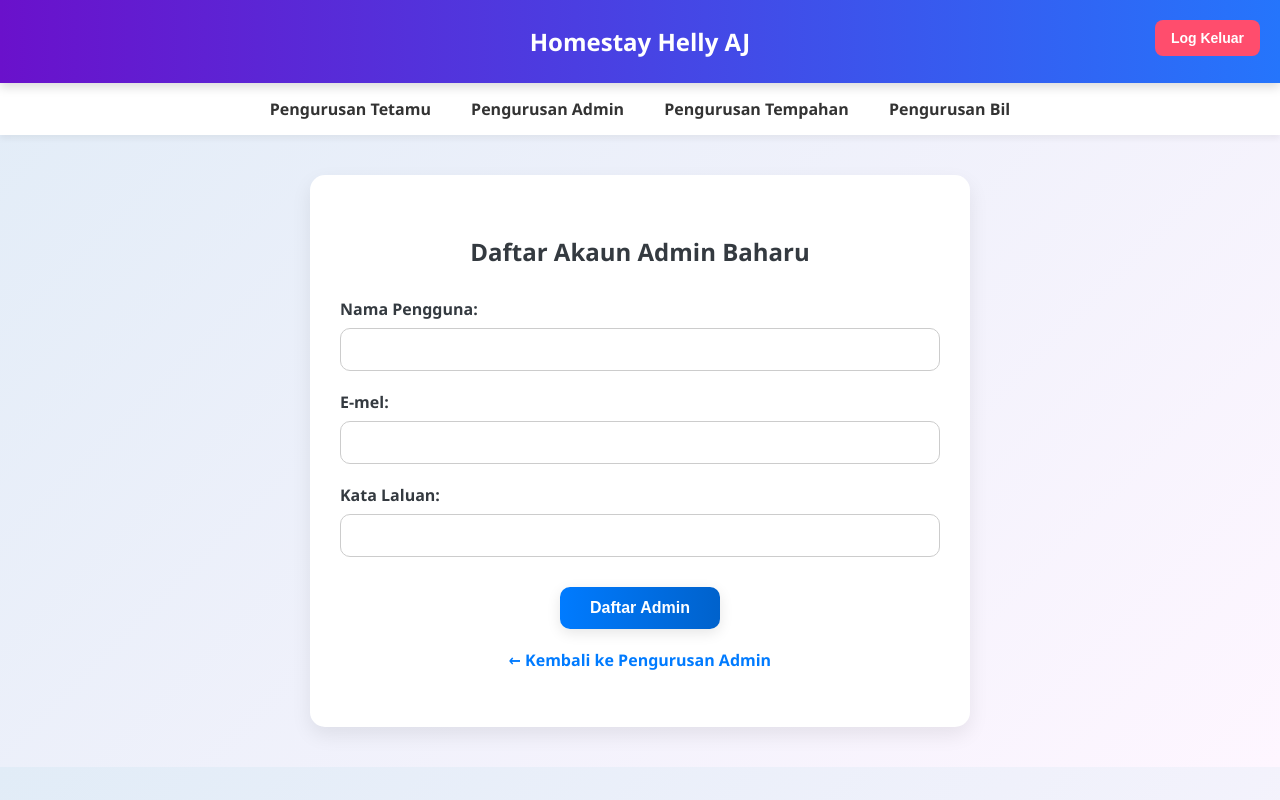
After one commit to syahmiabdulhalim/HomestayHellyAJ, a Flask app: template Code/templates/add_admin.html in a window 1280 px wide. The commit adds this page. Run offline with Flask 3, Linux system fonts and the light colour scheme; the template is opened without the code that fills it, so the values that code supplies are empty.

Commit message:
Updated admin form ;)

```diff
--- /dev/null
+++ b/Code/templates/add_admin.html
@@ -0,0 +1,192 @@
+<!DOCTYPE html>
+<html lang="ms">
+<head>
+  <meta charset="UTF-8" />
+  <meta name="viewport" content="width=device-width, initial-scale=1.0"/>
+  <title>Daftar Admin Baharu</title>
+  <style>
+    body {
+      font-family: 'Segoe UI', Tahoma, Geneva, Verdana, sans-serif;
+      background: linear-gradient(135deg, #e1ecf7, #fef6ff);
+      margin: 0;
+      padding: 0;
+    }
+
+    .header {
+      background-image: linear-gradient(90deg, #6a11cb 0%, #2575fc 100%);
+      color: white;
+      padding: 25px;
+      text-align: center;
+      font-size: 24px;
+      font-weight: bold;
+      position: relative;
+      box-shadow: 0 4px 10px rgba(0, 0, 0, 0.15);
+    }
+
+    .logout-button {
+      position: absolute;
+      top: 20px;
+      right: 20px;
+      background-color: #ff4d6d;
+      color: white;
+      border: none;
+      border-radius: 8px;
+      padding: 10px 16px;
+      cursor: pointer;
+      font-size: 14px;
+      font-weight: 600;
+      transition: background-color 0.3s ease;
+    }
+
+    .logout-button:hover {
+      background-color: #e60039;
+    }
+
+    .nav {
+      background-color: #ffffff;
+      padding: 15px 0;
+      text-align: center;
+      box-shadow: 0 4px 6px rgba(0, 0, 0, 0.05);
+    }
+
+    .nav a {
+      margin: 0 18px;
+      text-decoration: none;
+      color: #333;
+      font-weight: 600;
+      font-size: 16px;
+      transition: color 0.3s ease;
+    }
+
+    .nav a:hover {
+      color: #6a11cb;
+    }
+
+    .management-container {
+      background-color: #ffffff;
+      padding: 40px 30px;
+      border-radius: 15px;
+      box-shadow: 0 8px 20px rgba(0, 0, 0, 0.08);
+      max-width: 600px;
+      margin: 40px auto;
+    }
+
+    h2 {
+      text-align: center;
+      color: #343a40;
+      margin-bottom: 30px;
+      font-weight: 600;
+    }
+
+    .form-group {
+      margin-bottom: 20px;
+    }
+
+    label {
+      display: block;
+      margin-bottom: 8px;
+      font-weight: 600;
+      color: #343a40;
+    }
+
+    input[type="text"],
+    input[type="email"],
+    input[type="password"] {
+      width: 100%;
+      padding: 12px 14px;
+      border: 1px solid #ccc;
+      border-radius: 10px;
+      font-size: 15px;
+      box-sizing: border-box;
+      transition: border-color 0.3s ease;
+    }
+
+    input:focus {
+      border-color: #2575fc;
+      outline: none;
+    }
+
+    .action-buttons {
+      margin-top: 30px;
+      text-align: center;
+    }
+
+    .submit-btn {
+      background: linear-gradient(to right, #007bff, #0062cc);
+      color: white;
+      border: none;
+      padding: 12px 30px;
+      font-size: 16px;
+      font-weight: 600;
+      border-radius: 10px;
+      cursor: pointer;
+      box-shadow: 0 4px 14px rgba(0, 0, 0, 0.1);
+      transition: background 0.3s ease, transform 0.2s ease;
+    }
+
+    .submit-btn:hover {
+      background: linear-gradient(to right, #0062cc, #0056b3);
+      transform: translateY(-2px);
+    }
+
+    .back-button {
+      margin-top: 20px;
+      text-align: center;
+    }
+
+    .back-button a {
+      color: #007bff;
+      text-decoration: none;
+      font-weight: 600;
+    }
+
+    .back-button a:hover {
+      text-decoration: underline;
+    }
+  </style>
+</head>
+<body>
+
+  <div class="header">
+    Homestay Helly AJ
+    <button class="logout-button" onclick="location.href='/logout'">Log Keluar</button>
+  </div>
+
+  <div class="nav">
+     <a href="../templates/admin_guest_management.html">Pengurusan Tetamu</a>
+    <a href="../templates/admin_admin_management.html">Pengurusan Admin</a>
+    <a href="../templates/admin_booking_management.html">Pengurusan Tempahan</a>
+    <a href="../templates/admin_bill_management.html">Pengurusan Bil</a>
+  </div>
+
+  <div class="management-container">
+    <h2>Daftar Akaun Admin Baharu</h2>
+
+    <form method="POST" action="/proses-tambah-admin">
+      <div class="form-group">
+        <label for="username">Nama Pengguna:</label>
+        <input type="text" id="username" name="username" required>
+      </div>
+
+      <div class="form-group">
+        <label for="email">E-mel:</label>
+        <input type="email" id="email" name="email" required>
+      </div>
+
+      <div class="form-group">
+        <label for="password">Kata Laluan:</label>
+        <input type="password" id="password" name="password" required>
+      </div>
+
+      <div class="action-buttons">
+        <button type="submit" class="submit-btn">Daftar Admin</button>
+      </div>
+    </form>
+
+    <div class="back-button">
+      <p><a href="../templates/admin_admin_management.html">← Kembali ke Pengurusan Admin</a></p>
+    </div>
+  </div>
+
+</body>
+</html>
--- a/Code/templates/admin_admin_management.html
+++ b/Code/templates/admin_admin_management.html
@@ -191,7 +191,7 @@
     <h2>Pengurusan Akaun Pentadbir</h2>
 
     <div class="action-buttons">
-      <button class="add-guest-btn" onclick="location.href='/tambah-admin'">Daftar Admin</button>
+      <button class="add-guest-btn" onclick="location.href='../templates/add_admin.html'">Daftar Admin</button>
     </div>
 
     <table>
--- a/Code/templates/admin_bill_management.html
+++ b/Code/templates/admin_bill_management.html
@@ -200,7 +200,7 @@
     <h2>Pengurusan Bil Homestay</h2>
 
     <div class="action-buttons">
-      <button class="add-guest-btn" onclick="location.href='/jana-bil-baru'">Jana Bil Baharu</button>
+      <button class="add-guest-btn" onclick="location.href='../templates/generate_bill.html'">Jana Bil Baharu</button>
     </div>
 
     <table>
--- a/Code/templates/jana_bil_baru.html
+++ b/Code/templates/generate_bill.html
@@ -198,7 +198,7 @@
     </form>
 
     <div class="back-button">
-      <p><a href="/urus-bil">← Kembali ke Pengurusan Bil</a></p>
+      <p><a href="../templates/admin_bill_management.html">← Kembali ke Pengurusan Bil</a></p>
     </div>
   </div>
 </body>
```
